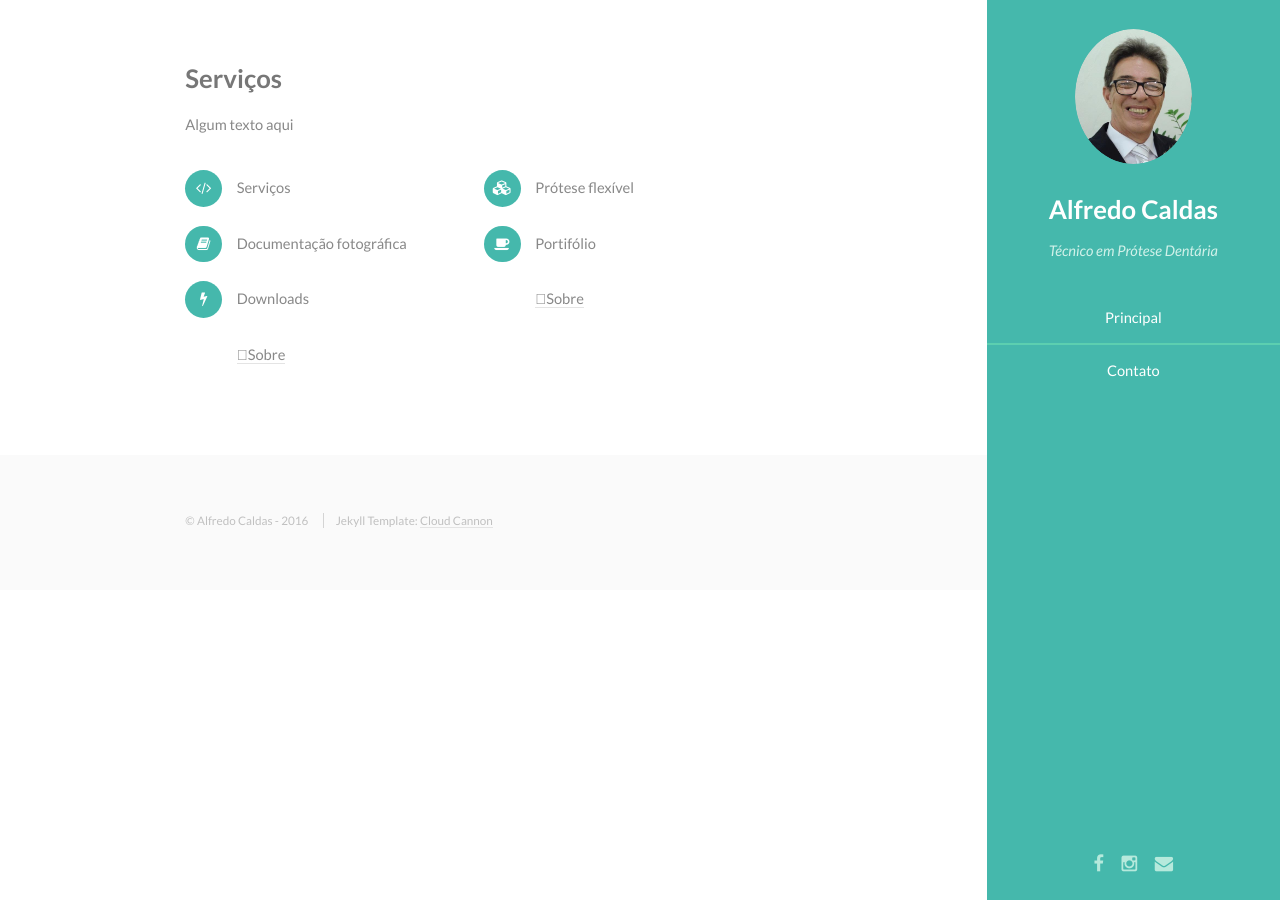
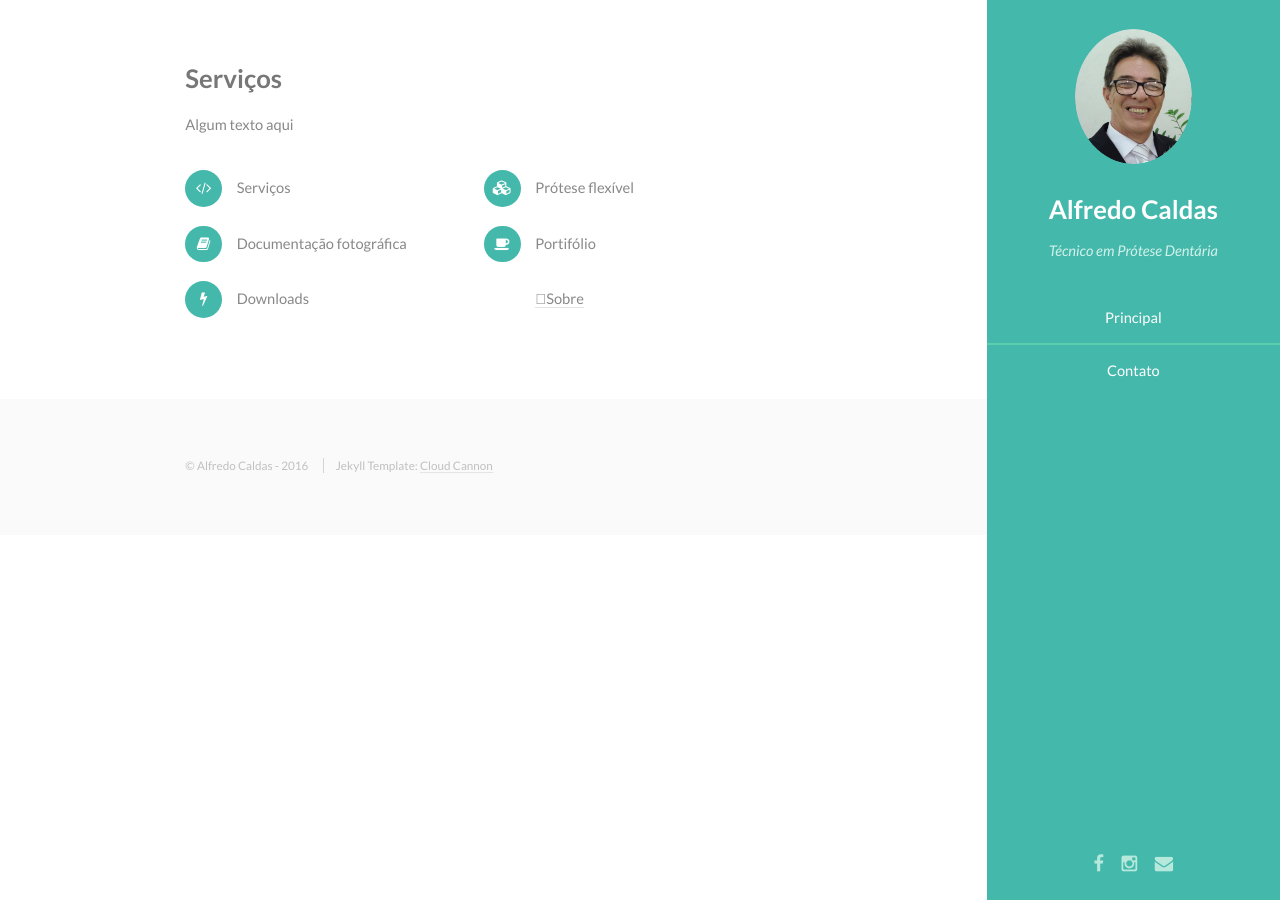
Before and after one commit to old-jekyll-templates/Read-Only-Jekyll-Theme, a Jekyll site: the page built from index.html, in a window 1280 px wide. Built offline with Jekyll 4.4.1, drawn with Linux system fonts in a browser that asks for light colours.

Commit message:
Update index.html

```diff
--- a/index.html
+++ b/index.html
@@ -15,8 +15,7 @@ layout: default
                 <li class="fa-book">Documentação fotográfica</li>
                 <li class="fa-coffee">Portifólio</li>
                 <li class="fa-bolt">Downloads</li>
-                <li><a href="{{ site.baseurl }}/sobre" class="fa-users">Sobre</a></li>
-                <li><a href="{{ site.baseurl }}/sobre" class="fa-users"><span class="label">Sobre</span></a></li>
+                <li><a href="{{ site.baseurl }}/sobre" class="fa-users"><span>Sobre</span></a></li>
                 </ul>
         </div>
     </section>
```
